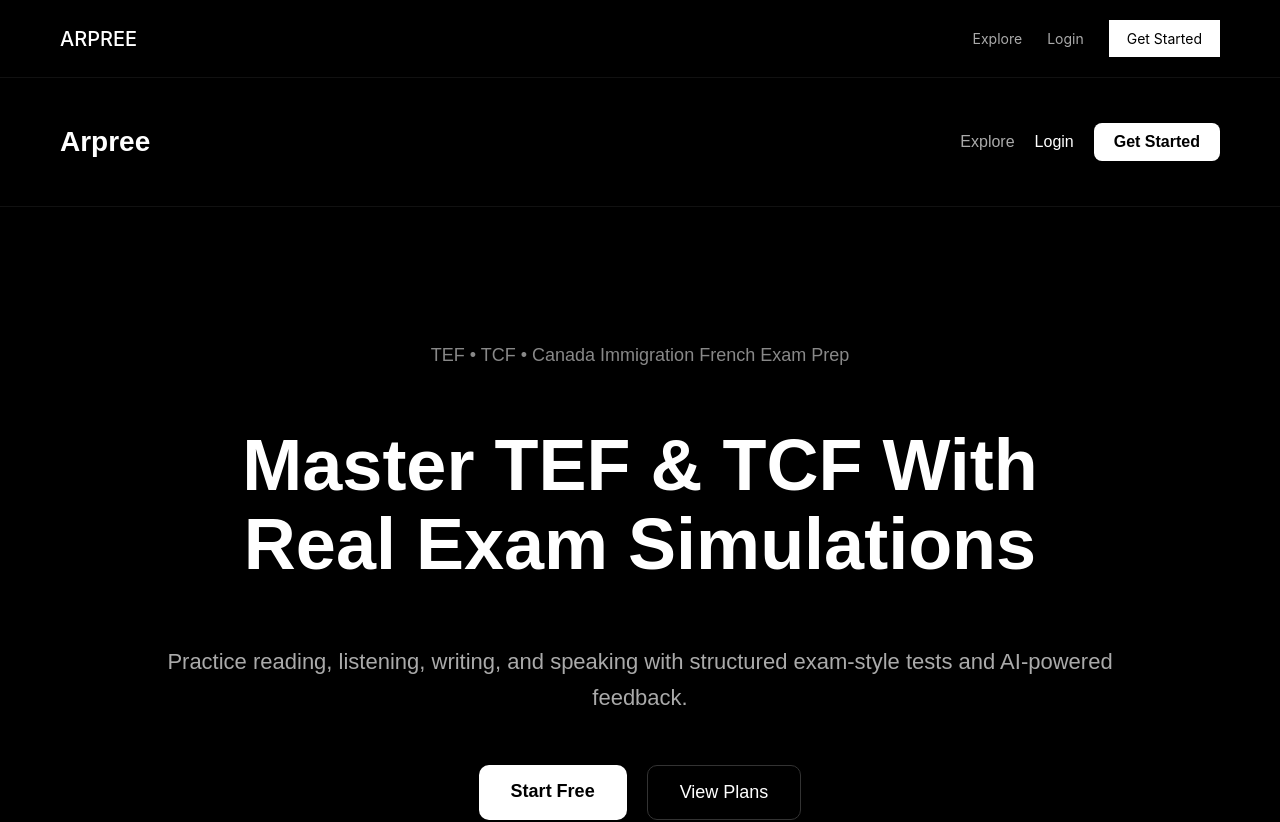
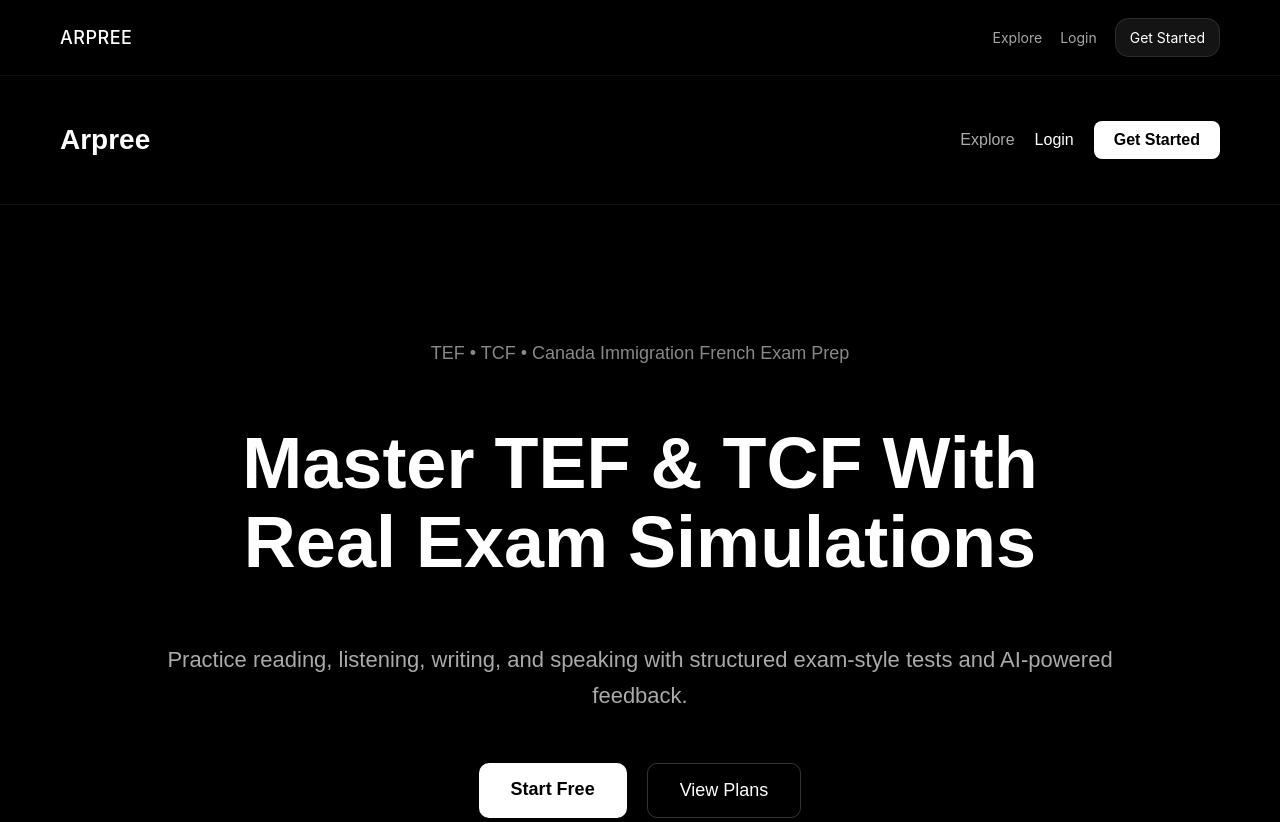
Before and after one commit to aaloopraantha/arpree, a Next.js app: page / in a window 1280 px wide. Shown: the top 822 px of the page. Built offline with nearby package versions, Linux system fonts and the light colour scheme.

Commit message:
Update Navbar.js

```diff
--- a/components/Navbar.js
+++ b/components/Navbar.js
@@ -16,12 +16,12 @@
 
     getUser()
 
-    const { data: listener } = supabase.auth.onAuthStateChange(() => {
+    const { data } = supabase.auth.onAuthStateChange(() => {
       getUser()
     })
 
     return () => {
-      listener.subscription.unsubscribe()
+      data.subscription.unsubscribe()
     }
   }, [])
 
@@ -39,42 +39,44 @@
         display: 'flex',
         justifyContent: 'space-between',
         alignItems: 'center',
-        padding: '20px 60px',
-        borderBottom: '1px solid #111',
-        backgroundColor: '#000',
+        padding: '18px 60px',
+        background: 'rgba(0,0,0,0.7)',
+        backdropFilter: 'blur(14px)',
+        borderBottom: '1px solid rgba(255,255,255,0.06)',
       }}
     >
       {/* LOGO */}
       <div
+        onClick={() => router.push('/')}
         style={{
-          fontSize: '20px',
+          fontSize: '18px',
           fontWeight: 500,
           cursor: 'pointer',
+          letterSpacing: '0.5px',
         }}
-        onClick={() => router.push('/')}
       >
         ARPREE
       </div>
 
-      {/* NAV LINKS */}
-      <div style={{ display: 'flex', gap: '25px', alignItems: 'center' }}>
-        <a href="/explore" style={linkStyle}>
+      {/* LINKS */}
+      <div style={{ display: 'flex', gap: '18px', alignItems: 'center' }}>
+        <a style={linkStyle} href="/explore">
           Explore
         </a>
 
         {!user ? (
           <>
-            <a href="/login" style={linkStyle}>
+            <a style={linkStyle} href="/login">
               Login
             </a>
 
-            <a href="/register" style={buttonStyle}>
+            <a style={buttonStyle} href="/register">
               Get Started
             </a>
           </>
         ) : (
           <>
-            <a href="/dashboard" style={linkStyle}>
+            <a style={linkStyle} href="/dashboard">
               Dashboard
             </a>
 
@@ -89,16 +91,16 @@
 }
 
 const linkStyle = {
-  color: '#aaa',
-  textDecoration: 'none',
+  color: 'rgba(255,255,255,0.65)',
   fontSize: '14px',
 }
 
 const buttonStyle = {
-  background: '#fff',
-  color: '#000',
-  padding: '10px 18px',
+  background: 'rgba(255,255,255,0.08)',
+  color: '#fff',
+  padding: '10px 14px',
+  borderRadius: '14px',
+  border: '1px solid rgba(255,255,255,0.10)',
+  cursor: 'pointer',
   fontSize: '14px',
-  border: 'none',
-  cursor: 'pointer',
 }
```
